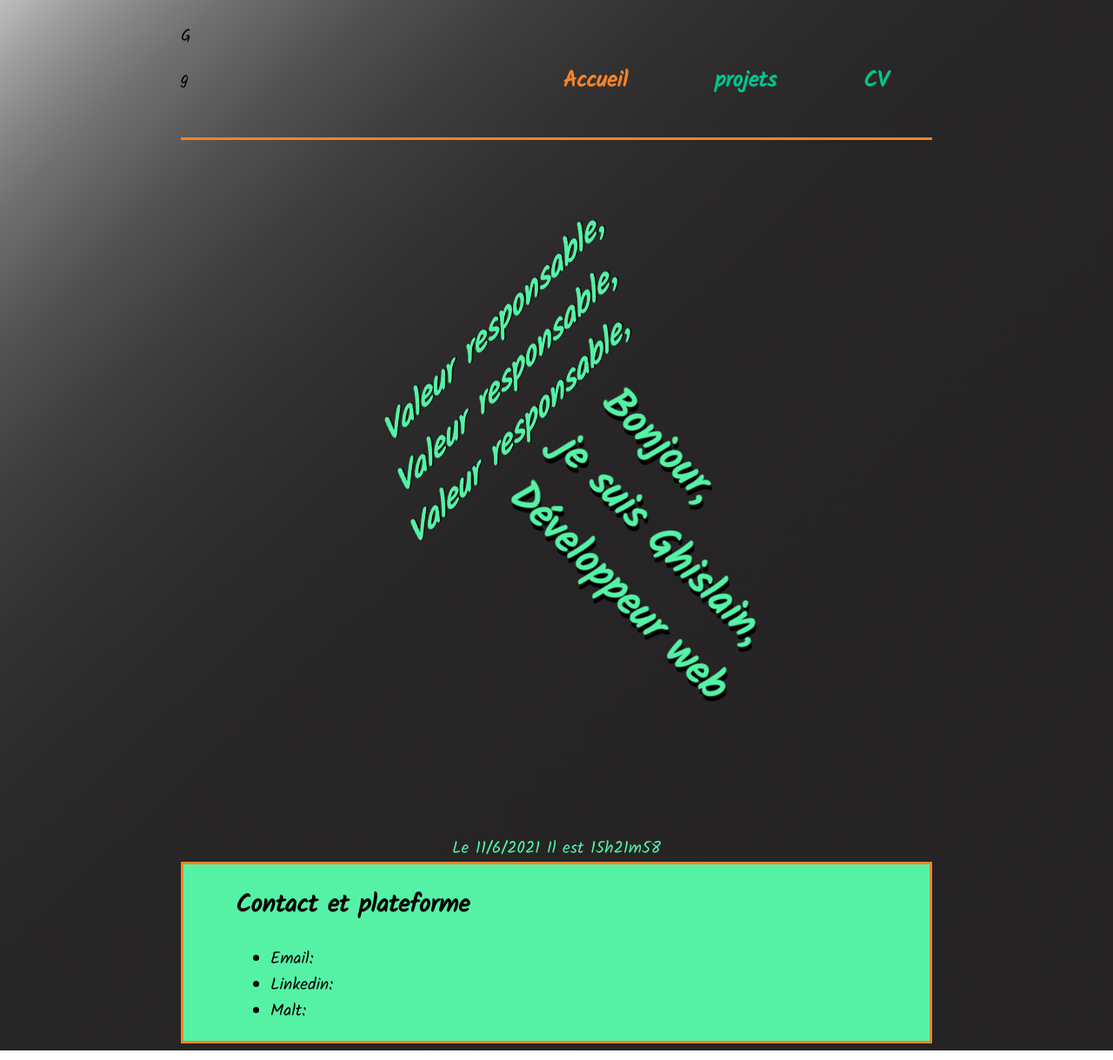
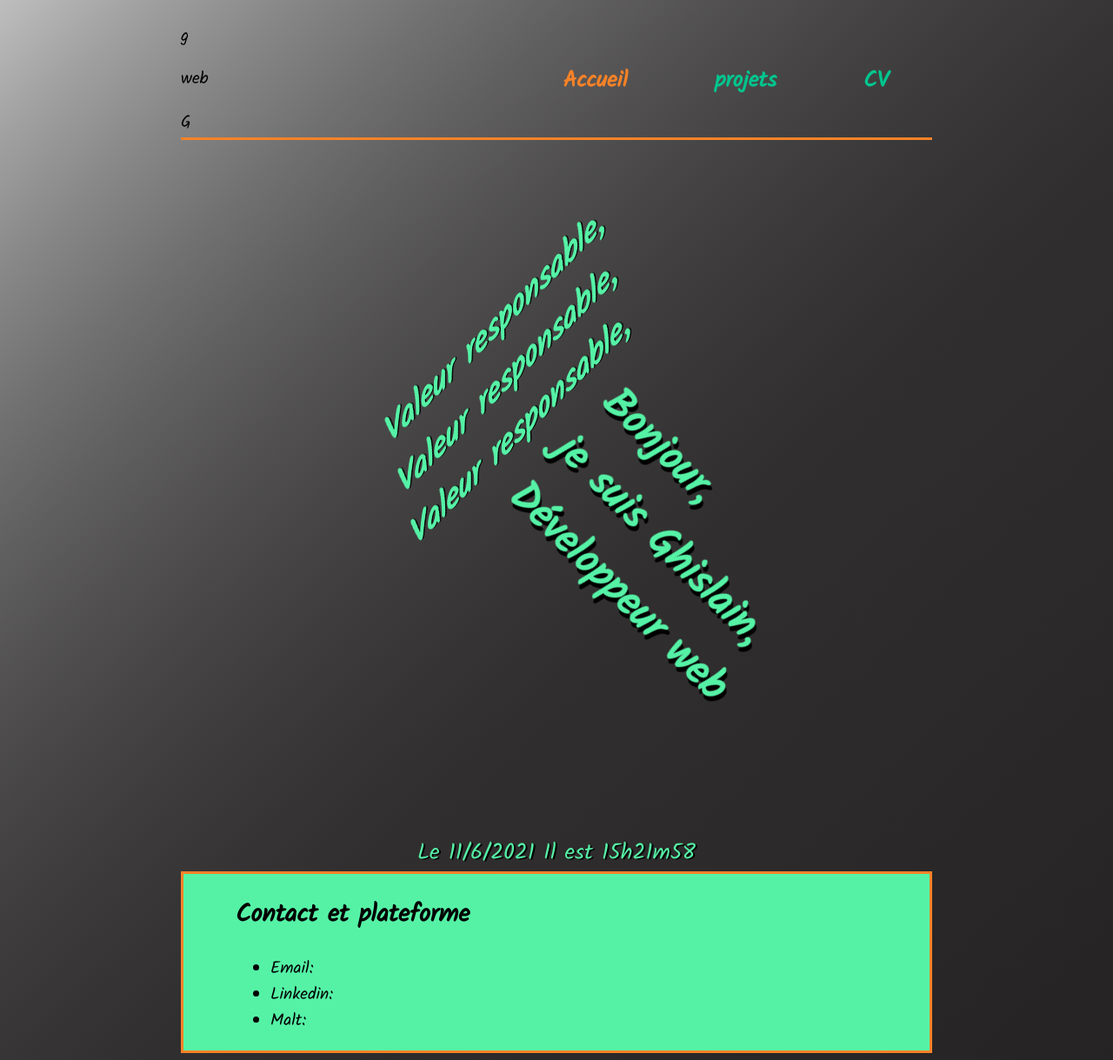
Before and after one commit to ghislaingirardeau/Portfolio_Nuxt, a Nuxt app: page / in a window 1280 px wide. Shown: the whole page at 87% size. Built offline with nearby package versions, Linux system fonts and the light colour scheme.

Commit message:
adjust shadows

```diff
--- a/assets/css/sass/body.scss
+++ b/assets/css/sass/body.scss
@@ -1,7 +1,7 @@
 body {
   font-size: 1.2rem;
   font-family: $font_paragraphe;
-  background: linear-gradient(to top left, rgb(37, 35, 35), 90%, rgb(190, 190, 190));
+  background: linear-gradient(to top left, rgb(37, 35, 35), 80%, rgb(190, 190, 190));
 }
 
 a {
--- a/assets/css/sass/pages/accueil.scss
+++ b/assets/css/sass/pages/accueil.scss
@@ -1,5 +1,7 @@
 .date{
     color: $color-primary;
+    font-size: 1.6rem;
+    text-shadow: 2px 1px black;
 }
 .block__presentation{
     height: 800px;
--- a/assets/css/sass/variable/variable.scss
+++ b/assets/css/sass/variable/variable.scss
@@ -8,5 +8,8 @@ $color-bright:white;
 $linksize: 1.6rem;
 
 @import url('https://fonts.googleapis.com/css2?family=Kalam&display=swap');
+@import url('https://fonts.googleapis.com/css2?family=Kaushan+Script&display=swap');
+
 
 $font_paragraphe: 'Kalam', cursive;
+$font_logo: 'Kaushan Script', cursive;
--- a/components/navBar.vue
+++ b/components/navBar.vue
@@ -2,7 +2,7 @@
 
     <header class="header">
         <div class="header__logo">
-            <p class="G">G</p> <p class="g">g</p>
+            <p class="g">g</p> <p>web</p> <p class="G">G</p>
         </div>
         <nav class="header__navBar">
             <NuxtLink :to="{ name: 'index'}" class="header__navBar--font">Accueil</NuxtLink>
```
